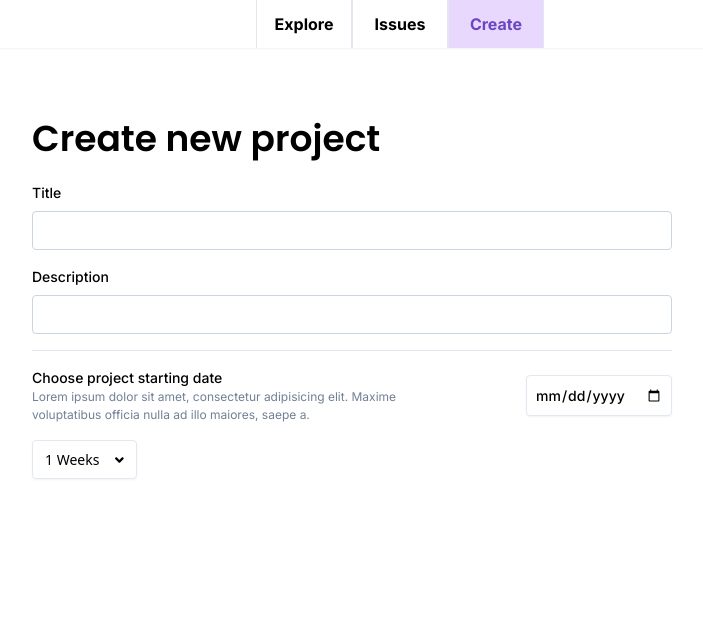
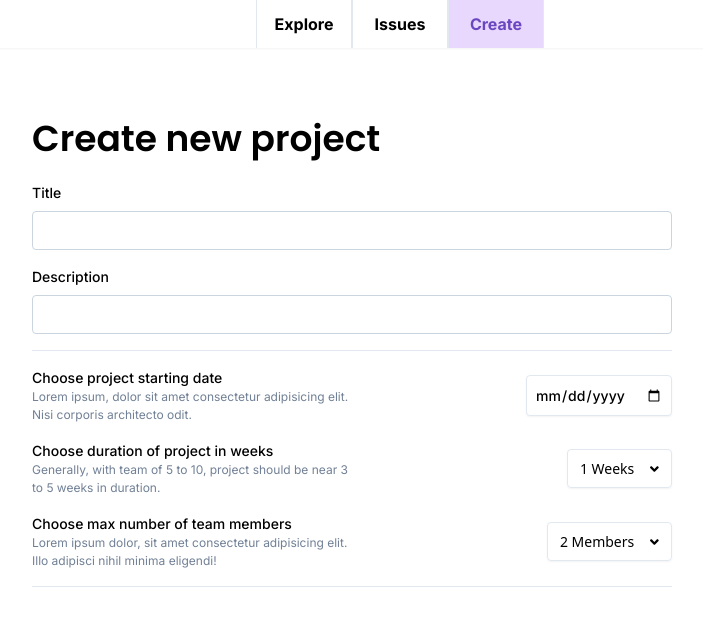
Before and after one commit to joshiprashanthd/startup, a React app in the folder root/frontend/: page /create in a window 1280 px wide. Shown: the top 626 px of the page, without its empty margins (288-991 px from the left). Built offline with nearby package versions, Linux system fonts and the light colour scheme.

Commit message:
CHORE: Add max team members input option
Some refactoring is being done in this commit too.

DescriptionItem, DescriptionHeading, DescriptionBody and SelectorItem are refactored out.

```diff
--- a/root/frontend/src/pages/create-page/index.tsx
+++ b/root/frontend/src/pages/create-page/index.tsx
@@ -7,6 +7,7 @@ export const CreatePage = function (props: any) {
   const [title, setTitle] = useState("");
   const [description, setDescription] = useState("");
   const [duration, setDuration] = useState(1);
+  const [maxTeamMembers, setMaxTeamMembers] = useState(2);
 
   return (
     <div className="w-full min-h-screen">
@@ -18,24 +19,34 @@ export const CreatePage = function (props: any) {
         <InputField label="Title" onInputChange={setTitle} />
         <InputField label="Description" onInputChange={setDescription} />
         <hr />
-        <div className="flex flex-row items-center justify-between my-4">
-          <div className="flex flex-col items-start mr-8">
-            <p className="text-sm font-medium font-body">
+        <InputItem>
+          <DescriptionItem>
+            <DescriptionHeading>
               Choose project starting date
-            </p>
-            <p className="text-xs text-gray-600 font-body">
-              Lorem ipsum dolor sit amet, consectetur adipisicing elit. Maxime
-              voluptatibus officia nulla ad illo maiores, saepe a.
-            </p>
-          </div>
-          <div className="ml-8">
+            </DescriptionHeading>
+            <DescriptionBody>
+              Lorem ipsum, dolor sit amet consectetur adipisicing elit. Nisi
+              corporis architecto odit.
+            </DescriptionBody>
+          </DescriptionItem>
+          <SelectorItem>
             <input
               type="date"
               className="p-2 text-sm font-medium border rounded shadow-sm cursor-pointer font-body focus:outline-none"
             />
-          </div>
-        </div>
-        <div className="flex flex-row items-center justify-between my-4">
+          </SelectorItem>
+        </InputItem>
+        <InputItem>
+          <DescriptionItem>
+            <DescriptionHeading>
+              Choose duration of project in weeks
+            </DescriptionHeading>
+            <DescriptionBody>
+              Generally, with team of 5 to 10, project should be near 3 to 5
+              weeks in duration.
+            </DescriptionBody>
+          </DescriptionItem>
+          <SelectorItem>
             <Dropdown
               label={`${duration} Weeks`}
               onSelected={(value: any) => setDuration(value)}
@@ -49,8 +60,59 @@ export const CreatePage = function (props: any) {
                 <Dropdown.Item value={6}>6 weeks</Dropdown.Item>
               </Dropdown.Menu>
             </Dropdown>
-        </div>
+          </SelectorItem>
+        </InputItem>
+        <InputItem>
+          <DescriptionItem>
+            <DescriptionHeading>
+              Choose max number of team members
+            </DescriptionHeading>
+            <DescriptionBody>
+              Lorem ipsum dolor, sit amet consectetur adipisicing elit. Illo
+              adipisci nihil minima eligendi!
+            </DescriptionBody>
+          </DescriptionItem>
+          <SelectorItem>
+            <Dropdown
+              label={`${maxTeamMembers} Members`}
+              onSelected={setMaxTeamMembers}
+            >
+              <Dropdown.Menu additionalClasses="overflow-y-scroll h-56">
+                {[2, 3, 4, 5, 6, 7, 8, 9, 10].map((num) => (
+                  <Dropdown.Item value={num}>{`${num} Members`}</Dropdown.Item>
+                ))}
+              </Dropdown.Menu>
+            </Dropdown>
+          </SelectorItem>
+        </InputItem>
+        <hr />
       </div>
     </div>
   );
 };
+
+const InputItem = function (props: any) {
+  return (
+    <div className="flex flex-row items-center justify-between my-4">
+      {props.children}
+    </div>
+  );
+};
+
+const DescriptionItem = function (props: any) {
+  return (
+    <div className="flex flex-col items-start flex-1">{props.children}</div>
+  );
+};
+
+const DescriptionHeading = function (props: any) {
+  return <p className="text-sm font-medium font-body">{props.children}</p>;
+};
+
+const DescriptionBody = function (props: any) {
+  return <p className="text-xs text-gray-600 font-body">{props.children}</p>;
+};
+
+const SelectorItem = function (props: any) {
+  return <div className="flex-1 text-right">{props.children}</div>;
+};
```
Lines whose indentation alone changed are shown as unchanged.
